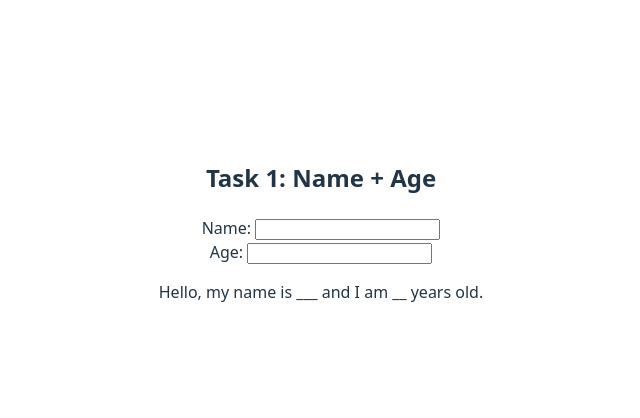
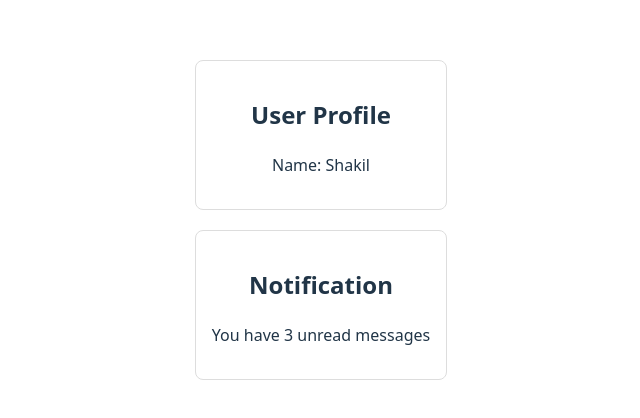
Before and after one commit to ShakilM26/Learning-React-intern-, a React (Vite) app: page / in a window 1280 px wide. Shown: the part 170-588 px from the top of the page, without its empty margins (319-959 px from the left). Built offline with nearby package versions, Linux system fonts and the light colour scheme.

Commit message:
composition

```diff
--- a/src/App.jsx
+++ b/src/App.jsx
@@ -10,11 +10,12 @@ import SimpleForm from './Learning Journey/Form Handling/FormHandling'
 import ValidationForm from './Learning Journey/Form Handling/MultipleInput';
 import UncontrolledForm from './Learning Journey/Form Handling/UncontrolledForm';
 import ParentInfo from './Learning Journey/Lifting State Up/Parent';
+import Composition from './Learning Journey/Composition/Composition';
 
 function App() {
   return (
     <>
-    <ParentInfo />
+    <Composition />
     </>
   )
 }
--- /dev/null
+++ b/src/Learning Journey/Composition/Card.jsx
@@ -0,0 +1,10 @@
+export default function Card({children}) {
+    return (
+        <div style={{border: '1px solid #ddd',
+            padding: '16px', borderRadius: '8px',
+            marginBottom: '20px'
+        }}>
+            {children}
+        </div>
+    )
+};
--- /dev/null
+++ b/src/Learning Journey/Composition/Composition.jsx
@@ -0,0 +1,16 @@
+import Card from "./Card";
+export default function Composition(){
+    return(
+        <div>
+            <Card>
+                <h2>User Profile</h2>
+                <p>Name: Shakil</p>
+            </Card>
+
+            <Card>
+                <h2>Notification</h2>
+                <p>You have 3 unread messages</p>
+            </Card>
+        </div>
+    );
+}
--- a/src/Learning Journey/Lifting State Up/Parent.jsx
+++ b/src/Learning Journey/Lifting State Up/Parent.jsx
@@ -31,7 +31,7 @@ export default function ParentInfo() {
       />
 
       <p className="mt-4 text-blue-700 font-medium">
-        Hello, my name is {info.name || "___"} and I am {info.age || "__"} years old.
+        Hello, my name is <strong> {info.name || "___"} </strong> and I am <strong>{info.age || "__"}</strong> years old.
       </p>
     </div>
   );
```
